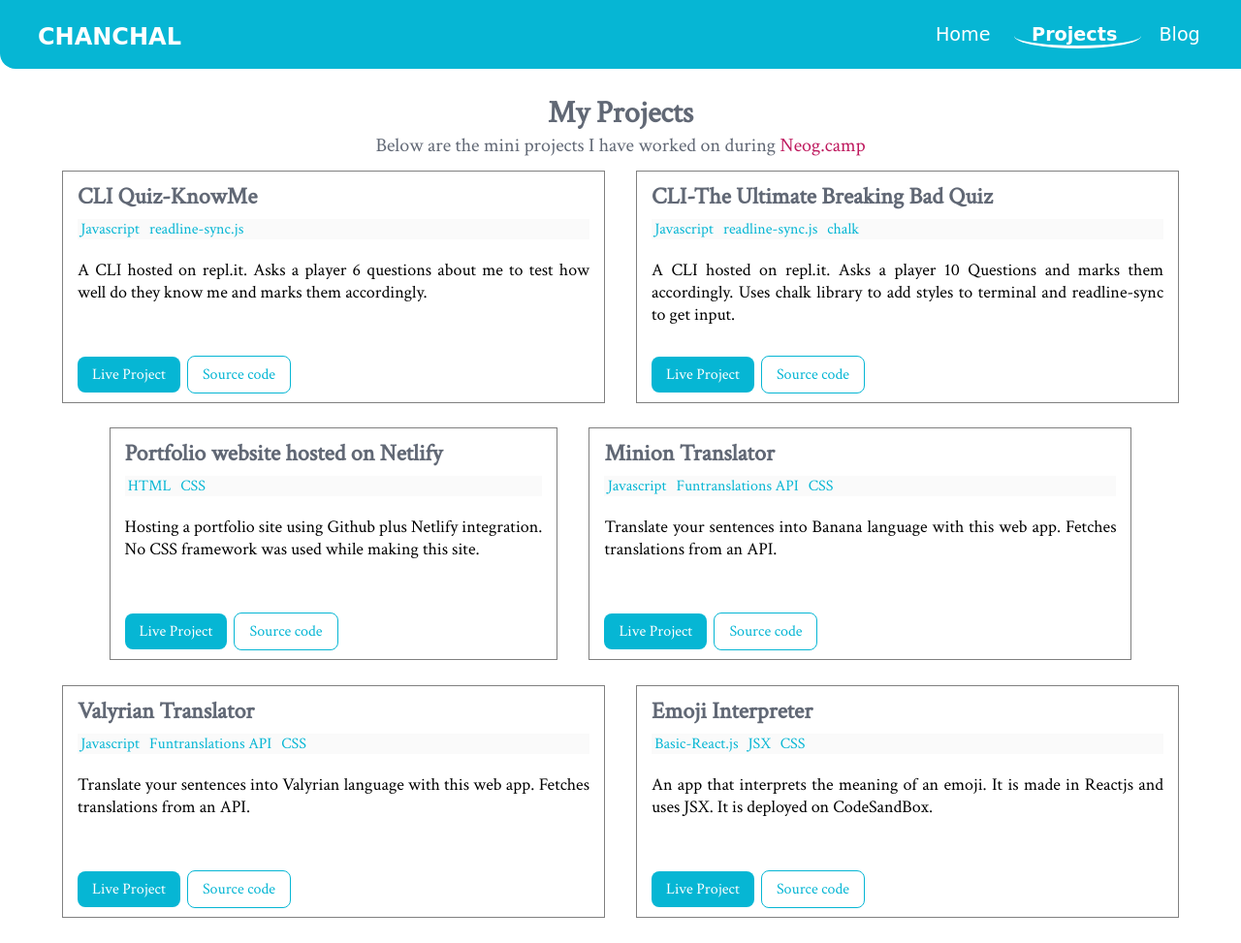
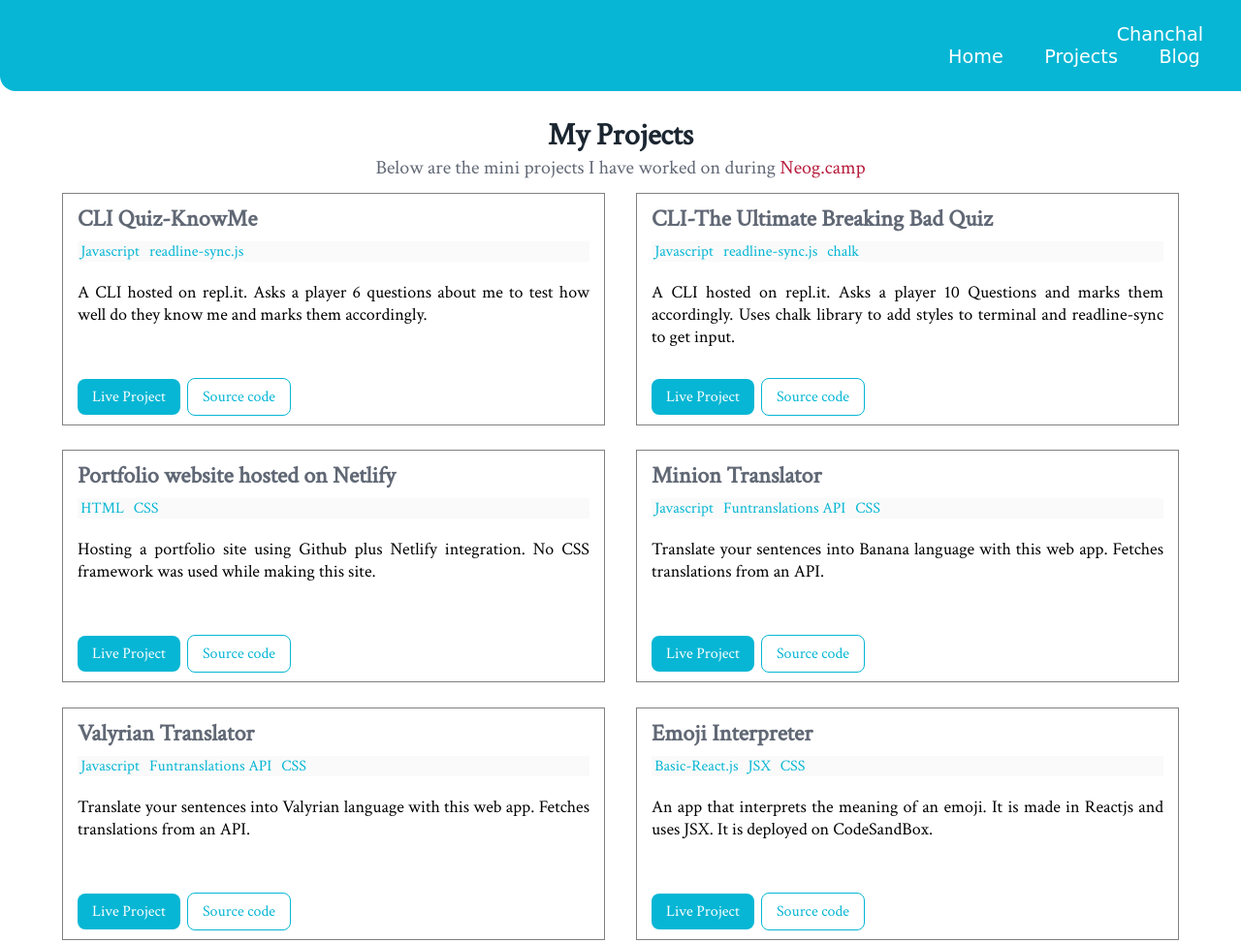
Before and after one commit to chanchal16/chanchal-portfolio, a plain HTML site: page projects.html in a window 1280 px wide. Shown: the top 973 px of the page at 97% size. Drawn offline with Linux system fonts and the light colour scheme; a web font is replaced by a local one.

Commit message:
update navbar

```diff
--- a/projects.html
+++ b/projects.html
@@ -7,22 +7,22 @@
     <title>Projects</title>
     <link rel="stylesheet" href="https://cdnjs.cloudflare.com/ajax/libs/font-awesome/5.15.1/css/all.min.css">
     <link href="/style.css" rel="stylesheet"/>
+    <link href="/responsive.css" rel="stylesheet"/>
 </head>
 <body>
     <!-- navigation bar -->
     <nav class="navigation">
 
         <ul class="list-non-bullet nav-pills">
-            <li style="float: left; font-weight: bold;
-            font-size: 1.5rem;">
-                <a class="link" href="/">CHANCHAL</a>
+            <li class="nav-brand">
+                <a class="link" href="/">Chanchal</a>
             </li>
             <li class="list-item-inline ">
                 <a class="link" href="/">Home</a>
             </li>
 
-            <li class="list-item-inline link-active">
-                <a class="link" href="/projects.html">Projects</a>
+            <li class="list-item-inline">
+                <a id="page2" class="link" href="/projects.html">Projects</a>
             </li>
 
             <li class="list-item-inline">
@@ -34,12 +34,12 @@
     <div class=" container container-center">
 
         <div style="text-align: center; padding-top: 25px;">
-            <h2 style="font-size: 2rem; color: #616875;">My Projects</h2>
+            <h2 style="font-size: 2rem; color:#1B2631;">My Projects</h2>
             <p style="color: #616875;">Below are the mini projects I have worked on during
-                <a style="color: #BE185D; text-decoration: none;" href="https://neog.camp/">Neog.camp</a></p>
+                <a style="color: #b71a3b; text-decoration: none;" href="https://neog.camp/">Neog.camp</a></p>
         </div>
 
-        <div class="row flex">
+        <div class="row">
             <div class="card">
                 <div class="proj-info">
                     <h2>CLI Quiz-KnowMe</h2>
@@ -64,7 +64,7 @@
 
             <div class="card">
                 <div class="proj-info">
-                    <h2>CLI-The Ultimate Breaking Bad Quiz</h2>
+                    <h2 >CLI-The Ultimate Breaking Bad Quiz</h2>
                     <div class="tags">
                         <ul>
                             <li class="list-item-inline">Javascript</li>
@@ -90,7 +90,7 @@
                             <li class="list-item-inline">CSS</li>
                         </ul>
                     </div>
-                    <p>Hosting a portfolio site using Github plus Netlify integration.<br>
+                    <p>Hosting a portfolio site using Github plus Netlify integration.
                         No CSS framework was used while making this site.</p>
                 </div>
                 <div class="btn">
@@ -183,7 +183,7 @@
     <footer class="footer">
         <span  style="float: left; font-weight: bold;
         font-size: 25px; padding-top: 1.2rem;">
-            <a class="link" href="/">CHANCHAL</a>
+            <a class="link" href="/">Chanchal</a>
         </span>
         <div class="footer-social my--1">
             <div class="footer-header">connect with me</div>
```
